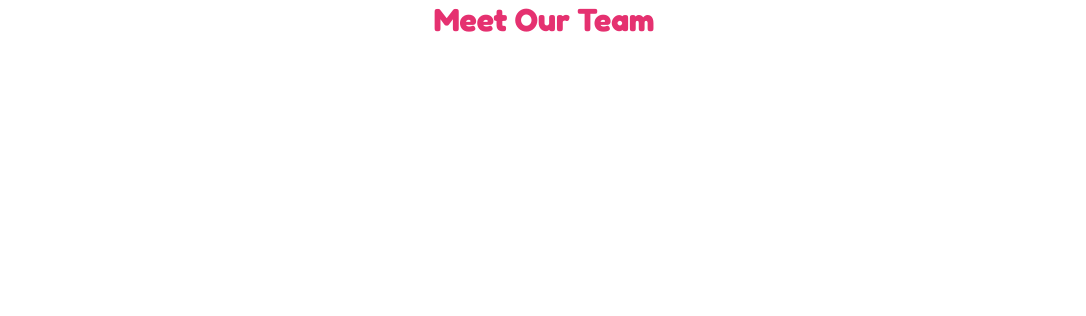
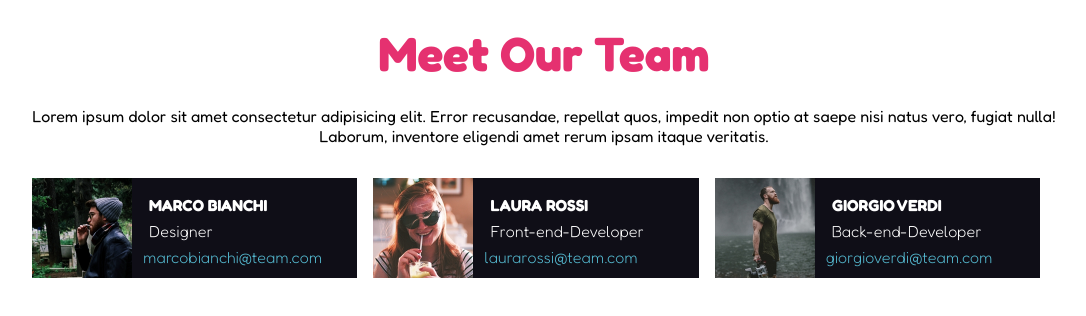
Before and after one commit to MarcoGranata9/html-css-float-cards, a plain HTML site: page index.html in a window 1280 px wide. Shown: the whole page, without its empty margins (96-1182 px from the left). Drawn offline with Linux system fonts and the light colour scheme.

Commit message:
add: team info first row

```diff
--- a/css/style.css
+++ b/css/style.css
@@ -15,12 +15,70 @@ body {
 
 .container {
     margin: 0 auto;
-    width: 70%;
+    width: 80%;
 }
 
-/* Titolo */
+/* Title */
 h1 {
     color: #e53170;
     font-weight: bold;
+    font-size: 3rem;
 }
-/* /Titolo */
+
+header {
+    padding: 1.5rem;
+}
+/* /Title */
+
+/* Paragraph */
+p {
+    padding-bottom: 2rem;
+}
+/* Paragraph */
+
+/* Team info*/
+.row {
+    text-align: left;
+}
+
+.col {
+    float: left;
+    width: calc(100% / 3);
+    padding-right: 1rem;
+}
+
+.background {
+    background-color: #0f0e17;
+}
+
+.team-l {
+    list-style-type: none;
+    color: white;
+    padding: 11px;
+    margin-left: 100px;
+}
+
+li:not(:last-child) {
+    margin: 6px;
+}
+
+img {
+    height: 100px;
+    float: left;
+}
+
+.name {
+    color: white;
+    font-weight: 1000;
+}
+
+.job {
+    color: white;
+    font-weight: lighter;
+}
+
+.email {
+    color: #55bad1;
+    font-weight: lighter;
+}
+/* /Team info */
--- a/index.html
+++ b/index.html
@@ -15,13 +15,57 @@
 <body>
 
     <div class="container">
-        <!-- Titolo -->
+        <!-- Title -->
         <header>
             <h1>Meet Our Team</h1>
         </header>
-        <!-- /Titolo -->
+        <!-- /Title -->
 
+        <!-- Paragraph -->
+        <p>Lorem ipsum dolor sit amet consectetur adipisicing elit. Error recusandae, repellat quos, impedit non optio at saepe nisi natus vero, fugiat nulla! Laborum, inventore eligendi amet rerum ipsam itaque veritatis.</p>
+        <!-- /Paragraph -->
 
+        <!-- Team info -->
+        <div class="row">
+            <div class="col">
+                <div class="background">
+
+                    <img src="img/male1.png" alt="">
+                    <ul class="team-l">
+                        <li class="name">MARCO BIANCHI</li>
+                        <li class="job">Designer</li>
+                        <li class="email">marcobianchi@team.com</li>
+                    </ul>
+
+                </div>
+            </div>
+
+            <div class="col">
+                <div class="background">
+
+                    <img src="img/female1.png" alt="">
+                    <ul class="team-l">
+                        <li class="name">LAURA ROSSI</li>
+                        <li class="job">Front-end-Developer</li>
+                        <li class="email">laurarossi@team.com</li>
+                    </ul>
+
+                </div>
+            </div>
+
+            <div class="col">
+                <div class="background">
+
+                    <img src="img/male2.png" alt="">
+                    <ul class="team-l">
+                    <li class="name">GIORGIO VERDI</li>
+                    <li class="job">Back-end-Developer</li>
+                    <li class="email">giorgioverdi@team.com</li>
+                    </ul>
+
+                </div>
+            </div>
+        </div>
 
     </div>
 </body>
```
